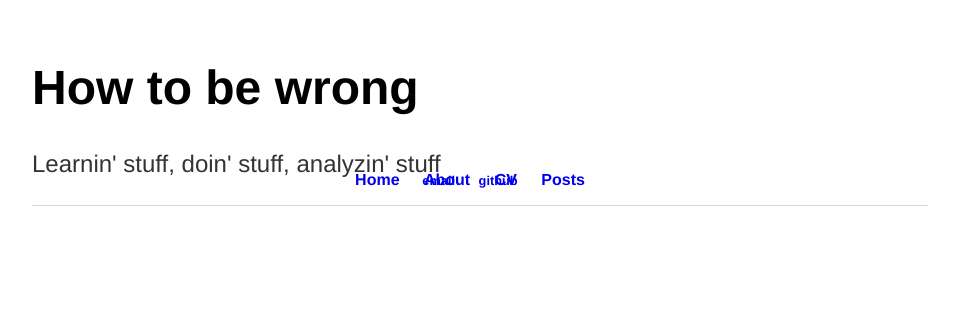
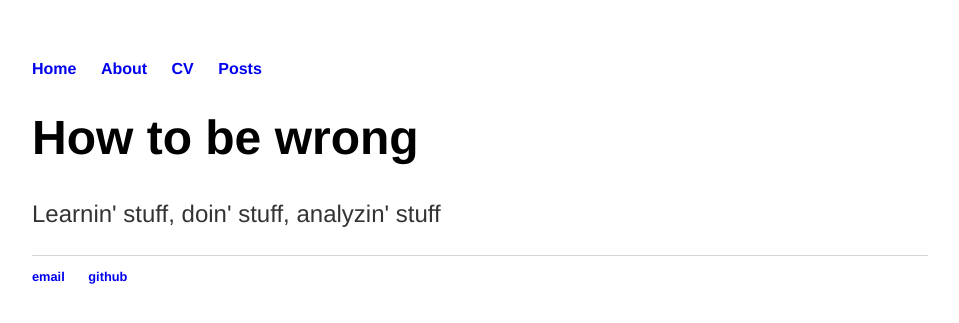
Before and after one commit to hayHarv/hayHarv.github.io, a Jekyll site: the page built from index.html, in a window 1280 px wide. Shown: the top 323 px of the page, without its empty margins (160-1119 px from the left). Built offline with Jekyll 4.4.1, drawn with Linux system fonts in a browser that asks for light colours.

Commit message:
added content class

```diff
--- a/css/main.css
+++ b/css/main.css
@@ -15,18 +15,12 @@
 		margin-right: 20px;
 }
 
-div.content {
-		position: relative
+.content {
+		margin: auto;
+		width: 60%;
+		padding: 10px;
 }
 
-div.content p, ul {
-		margin: 0;
-		position: absolute;
-		top: 20%;
-		left: 50%;
-		margin-right: -50%;
-		transform: translate(-50%, -50%)
-}
 
 a {
 		text-decoration: none;
```
